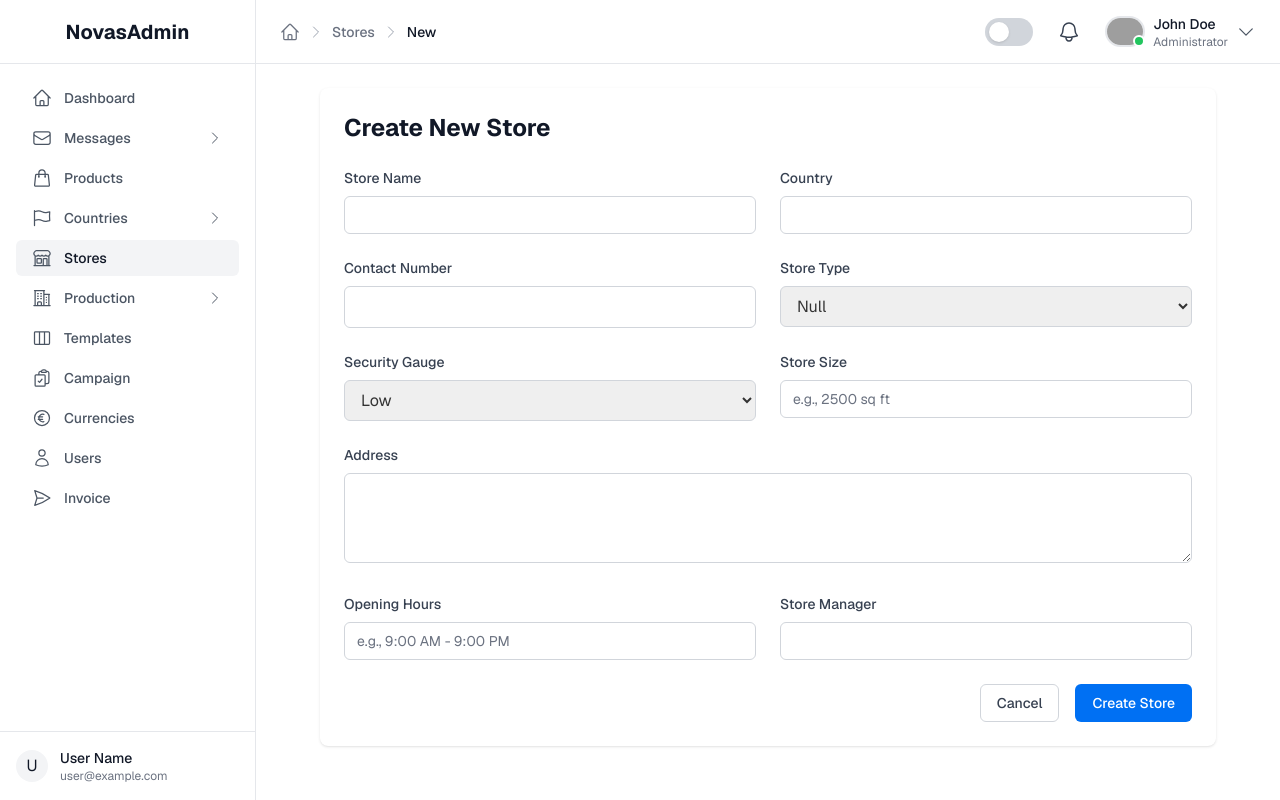
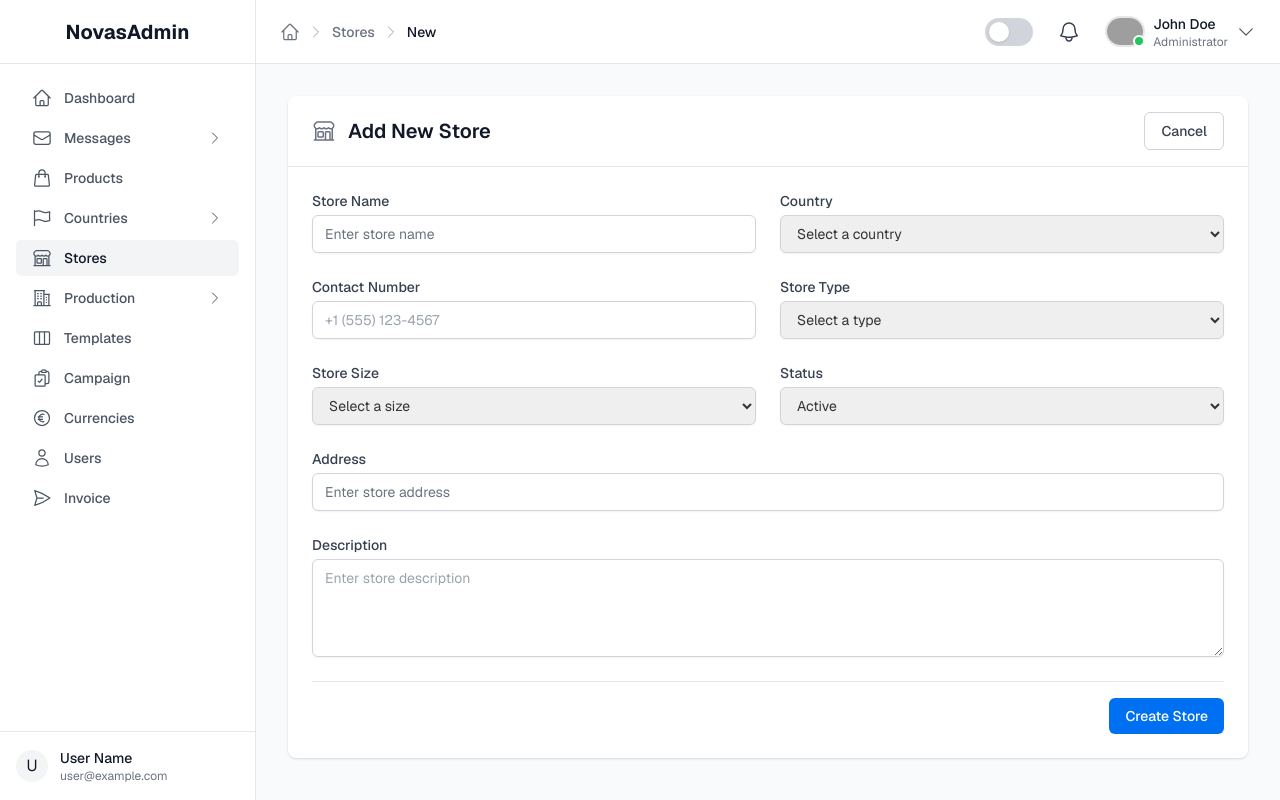
Before and after one commit to einfoengine/novasadmin, a Next.js app: page /stores/new in a window 1280 px wide. Built offline with nearby package versions, Linux system fonts and the light colour scheme; grey boxes are pictures that could not be loaded.

Commit message:
new store page formate done

```diff
--- a/src/app/stores/new/page.tsx
+++ b/src/app/stores/new/page.tsx
@@ -2,36 +2,52 @@
 
 import React, { useState } from 'react';
 import { useRouter } from 'next/navigation';
+import { BuildingStorefrontIcon } from '@heroicons/react/24/outline';
 
 interface StoreFormData {
   name: string;
   country: string;
-  contactNumber: string;
+  countryId: string;
+  contact: string;
   type: string;
-  securityGauge: string;
-  storeSize: string;
+  size: string;
   address: string;
-  openingHours: string;
-  manager: string;
   status: string;
+  description: string;
 }
+
+const initialFormData: StoreFormData = {
+  name: '',
+  country: '',
+  countryId: '',
+  contact: '',
+  type: '',
+  size: '',
+  address: '',
+  status: 'Active',
+  description: ''
+};
+
+const storeTypes = ['A', 'B', 'C'];
+const storeSizes = ['Small', 'Medium', 'Large'];
+const countries = [
+  { name: 'United States', code: 'US' },
+  { name: 'United Kingdom', code: 'GB' },
+  { name: 'France', code: 'FR' },
+  { name: 'Japan', code: 'JP' },
+  { name: 'Australia', code: 'AU' },
+  { name: 'United Arab Emirates', code: 'AE' },
+  { name: 'Singapore', code: 'SG' },
+  { name: 'Canada', code: 'CA' },
+  { name: 'Germany', code: 'DE' }
+];
 
 export default function NewStorePage() {
   const router = useRouter();
-  const [formData, setFormData] = useState<StoreFormData>({
-    name: '',
-    country: '',
-    contactNumber: '',
-    type: 'Null',
-    securityGauge: 'Low',
-    storeSize: '',
-    address: '',
-    openingHours: '',
-    manager: '',
-    status: 'Active'
-  });
+  const [formData, setFormData] = useState<StoreFormData>(initialFormData);
+  const [loading, setLoading] = useState(false);
 
-  const handleInputChange = (e: React.ChangeEvent<HTMLInputElement | HTMLSelectElement | HTMLTextAreaElement>) => {
+  const handleInputChange = (e: React.ChangeEvent<HTMLInputElement | HTMLTextAreaElement | HTMLSelectElement>) => {
     const { name, value } = e.target;
     setFormData(prev => ({
       ...prev,
@@ -39,170 +55,231 @@ export default function NewStorePage() {
     }));
   };
 
+  const handleCountryChange = (e: React.ChangeEvent<HTMLSelectElement>) => {
+    const selectedCountry = countries.find(c => c.name === e.target.value);
+    setFormData(prev => ({
+      ...prev,
+      country: e.target.value,
+      countryId: selectedCountry?.code || ''
+    }));
+  };
+
   const handleSubmit = async (e: React.FormEvent) => {
     e.preventDefault();
-    // Here you would typically make an API call to create the store
-    // For now, we'll just redirect back to the stores list
+    setLoading(true);
+
+    try {
+      // Generate a new store ID
+      const newStoreId = `ST${String(Math.floor(Math.random() * 1000)).padStart(3, '0')}`;
+
+      const response = await fetch('/api/stores', {
+        method: 'POST',
+        headers: {
+          'Content-Type': 'application/json',
+        },
+        body: JSON.stringify({
+          ...formData,
+          id: newStoreId
+        }),
+      });
+
+      if (!response.ok) {
+        throw new Error('Failed to create store');
+      }
+
       router.push('/stores');
+    } catch (error) {
+      console.error('Error creating store:', error);
+      // Handle error (you might want to show an error message to the user)
+    } finally {
+      setLoading(false);
+    }
   };
 
   return (
-    <div className="min-h-screen p-6">
-      <div className="max-w-4xl mx-auto">
-        <div className="bg-white rounded-lg shadow p-6">
-          <h1 className="text-2xl font-bold text-gray-900 mb-6">Create New Store</h1>
+    <div className="min-h-screen bg-gray-50">
+      <div className="max-w-7xl mx-auto px-4 sm:px-6 lg:px-8 py-8">
+        <div className="bg-white rounded-lg shadow">
+          {/* Header */}
+          <div className="px-6 py-4 border-b border-gray-200">
+            <div className="flex items-center justify-between">
+              <div className="flex items-center gap-3">
+                <BuildingStorefrontIcon className="w-6 h-6 text-gray-500" />
+                <h1 className="text-xl font-semibold text-gray-900">Add New Store</h1>
+              </div>
+              <button
+                type="button"
+                onClick={() => router.back()}
+                className="px-4 py-2 text-sm font-medium text-gray-700 bg-white border border-gray-300 rounded-md hover:bg-gray-50 focus:outline-none focus:ring-2 focus:ring-primary focus:ring-offset-2"
+              >
+                Cancel
+              </button>
+            </div>
+          </div>
 
-          <form onSubmit={handleSubmit} className="space-y-6">
+          {/* Form */}
+          <form onSubmit={handleSubmit} className="p-6 space-y-6">
             <div className="grid grid-cols-1 md:grid-cols-2 gap-6">
-              <div>
-                <label className="block text-sm font-medium text-gray-700 mb-2">
+              {/* Store Name */}
+              <div className="space-y-1">
+                <label htmlFor="name" className="block text-sm font-medium text-gray-700">
                   Store Name
                 </label>
                 <input
                   type="text"
+                  id="name"
                   name="name"
                   value={formData.name}
                   onChange={handleInputChange}
-                  className="w-full px-3 py-2 border border-gray-300 rounded-md focus:outline-none focus:ring-2 focus:ring-primary focus:border-transparent"
                   required
+                  className="block w-full px-3 py-2 border border-gray-300 rounded-md shadow-sm focus:border-primary focus:ring-primary sm:text-sm"
+                  placeholder="Enter store name"
                 />
               </div>
 
-              <div>
-                <label className="block text-sm font-medium text-gray-700 mb-2">
+              {/* Country */}
+              <div className="space-y-1">
+                <label htmlFor="country" className="block text-sm font-medium text-gray-700">
                   Country
                 </label>
-                <input
-                  type="text"
+                <select
+                  id="country"
                   name="country"
                   value={formData.country}
-                  onChange={handleInputChange}
-                  className="w-full px-3 py-2 border border-gray-300 rounded-md focus:outline-none focus:ring-2 focus:ring-primary focus:border-transparent"
+                  onChange={handleCountryChange}
                   required
-                />
+                  className="block w-full px-3 py-2 border border-gray-300 rounded-md shadow-sm focus:border-primary focus:ring-primary sm:text-sm"
+                >
+                  <option value="">Select a country</option>
+                  {countries.map(country => (
+                    <option key={country.code} value={country.name}>
+                      {country.name}
+                    </option>
+                  ))}
+                </select>
               </div>
 
-              <div>
-                <label className="block text-sm font-medium text-gray-700 mb-2">
+              {/* Contact */}
+              <div className="space-y-1">
+                <label htmlFor="contact" className="block text-sm font-medium text-gray-700">
                   Contact Number
                 </label>
                 <input
                   type="tel"
-                  name="contactNumber"
-                  value={formData.contactNumber}
+                  id="contact"
+                  name="contact"
+                  value={formData.contact}
                   onChange={handleInputChange}
-                  className="w-full px-3 py-2 border border-gray-300 rounded-md focus:outline-none focus:ring-2 focus:ring-primary focus:border-transparent"
                   required
+                  className="block w-full px-3 py-2 border border-gray-300 rounded-md shadow-sm focus:border-primary focus:ring-primary sm:text-sm"
+                  placeholder="+1 (555) 123-4567"
                 />
               </div>
 
-              <div>
-                <label className="block text-sm font-medium text-gray-700 mb-2">
+              {/* Store Type */}
+              <div className="space-y-1">
+                <label htmlFor="type" className="block text-sm font-medium text-gray-700">
                   Store Type
                 </label>
                 <select
+                  id="type"
                   name="type"
                   value={formData.type}
                   onChange={handleInputChange}
-                  className="w-full px-3 py-2 border border-gray-300 rounded-md focus:outline-none focus:ring-2 focus:ring-primary focus:border-transparent"
                   required
+                  className="block w-full px-3 py-2 border border-gray-300 rounded-md shadow-sm focus:border-primary focus:ring-primary sm:text-sm"
                 >
-                  <option value="Null">Null</option>
-                  <option value="A">Type A</option>
-                  <option value="B">Type B</option>
-                  <option value="C">Type C</option>
+                  <option value="">Select a type</option>
+                  {storeTypes.map(type => (
+                    <option key={type} value={type}>
+                      Type {type}
+                    </option>
+                  ))}
                 </select>
               </div>
 
-              <div>
-                <label className="block text-sm font-medium text-gray-700 mb-2">
-                  Security Gauge
+              {/* Store Size */}
+              <div className="space-y-1">
+                <label htmlFor="size" className="block text-sm font-medium text-gray-700">
+                  Store Size
                 </label>
                 <select
-                  name="securityGauge"
-                  value={formData.securityGauge}
+                  id="size"
+                  name="size"
+                  value={formData.size}
                   onChange={handleInputChange}
-                  className="w-full px-3 py-2 border border-gray-300 rounded-md focus:outline-none focus:ring-2 focus:ring-primary focus:border-transparent"
                   required
+                  className="block w-full px-3 py-2 border border-gray-300 rounded-md shadow-sm focus:border-primary focus:ring-primary sm:text-sm"
                 >
-                  <option value="Low">Low</option>
-                  <option value="Medium">Medium</option>
-                  <option value="High">High</option>
+                  <option value="">Select a size</option>
+                  {storeSizes.map(size => (
+                    <option key={size} value={size}>
+                      {size}
+                    </option>
+                  ))}
                 </select>
               </div>
 
-              <div>
-                <label className="block text-sm font-medium text-gray-700 mb-2">
-                  Store Size
+              {/* Status */}
+              <div className="space-y-1">
+                <label htmlFor="status" className="block text-sm font-medium text-gray-700">
+                  Status
+                </label>
+                <select
+                  id="status"
+                  name="status"
+                  value={formData.status}
+                  onChange={handleInputChange}
+                  required
+                  className="block w-full px-3 py-2 border border-gray-300 rounded-md shadow-sm focus:border-primary focus:ring-primary sm:text-sm"
+                >
+                  <option value="Active">Active</option>
+                  <option value="Inactive">Inactive</option>
+                </select>
+              </div>
+            </div>
+
+            {/* Address */}
+            <div className="space-y-1">
+              <label htmlFor="address" className="block text-sm font-medium text-gray-700">
+                Address
               </label>
               <input
                 type="text"
-                  name="storeSize"
-                  value={formData.storeSize}
+                id="address"
+                name="address"
+                value={formData.address}
                 onChange={handleInputChange}
-                  placeholder="e.g., 2500 sq ft"
-                  className="w-full px-3 py-2 border border-gray-300 rounded-md focus:outline-none focus:ring-2 focus:ring-primary focus:border-transparent"
                 required
+                className="block w-full px-3 py-2 border border-gray-300 rounded-md shadow-sm focus:border-primary focus:ring-primary sm:text-sm"
+                placeholder="Enter store address"
               />
             </div>
 
-              <div className="md:col-span-2">
-                <label className="block text-sm font-medium text-gray-700 mb-2">
-                  Address
+            {/* Description */}
+            <div className="space-y-1">
+              <label htmlFor="description" className="block text-sm font-medium text-gray-700">
+                Description
               </label>
               <textarea
-                  name="address"
-                  value={formData.address}
+                id="description"
+                name="description"
+                value={formData.description}
                 onChange={handleInputChange}
-                  rows={3}
-                  className="w-full px-3 py-2 border border-gray-300 rounded-md focus:outline-none focus:ring-2 focus:ring-primary focus:border-transparent"
-                  required
+                rows={4}
+                className="block w-full px-3 py-2 border border-gray-300 rounded-md shadow-sm focus:border-primary focus:ring-primary sm:text-sm"
+                placeholder="Enter store description"
               />
             </div>
 
-              <div>
-                <label className="block text-sm font-medium text-gray-700 mb-2">
-                  Opening Hours
-                </label>
-                <input
-                  type="text"
-                  name="openingHours"
-                  value={formData.openingHours}
-                  onChange={handleInputChange}
-                  placeholder="e.g., 9:00 AM - 9:00 PM"
-                  className="w-full px-3 py-2 border border-gray-300 rounded-md focus:outline-none focus:ring-2 focus:ring-primary focus:border-transparent"
-                  required
-                />
-              </div>
-
-              <div>
-                <label className="block text-sm font-medium text-gray-700 mb-2">
-                  Store Manager
-                </label>
-                <input
-                  type="text"
-                  name="manager"
-                  value={formData.manager}
-                  onChange={handleInputChange}
-                  className="w-full px-3 py-2 border border-gray-300 rounded-md focus:outline-none focus:ring-2 focus:ring-primary focus:border-transparent"
-                  required
-                />
-              </div>
-            </div>
-
-            <div className="flex justify-end gap-4">
-              <button
-                type="button"
-                onClick={() => router.push('/stores')}
-                className="px-4 py-2 text-sm font-medium text-gray-700 bg-white border border-gray-300 rounded-md hover:bg-gray-50 focus:outline-none focus:ring-2 focus:ring-primary focus:ring-offset-2"
-              >
-                Cancel
-              </button>
+            {/* Submit Button */}
+            <div className="flex justify-end pt-4 border-t border-gray-200">
               <button
                 type="submit"
-                className="px-4 py-2 text-sm font-medium text-white bg-primary border border-transparent rounded-md hover:bg-primary/90 focus:outline-none focus:ring-2 focus:ring-primary focus:ring-offset-2"
+                disabled={loading}
+                className="px-4 py-2 text-sm font-medium text-white bg-primary rounded-md hover:bg-primary/90 focus:outline-none focus:ring-2 focus:ring-primary focus:ring-offset-2 disabled:opacity-50"
               >
-                Create Store
+                {loading ? 'Creating...' : 'Create Store'}
               </button>
             </div>
           </form>
```
Also changed, not shown: public/data/stores.json (+54 -47 lines). Lines whose indentation alone changed are shown as unchanged.
